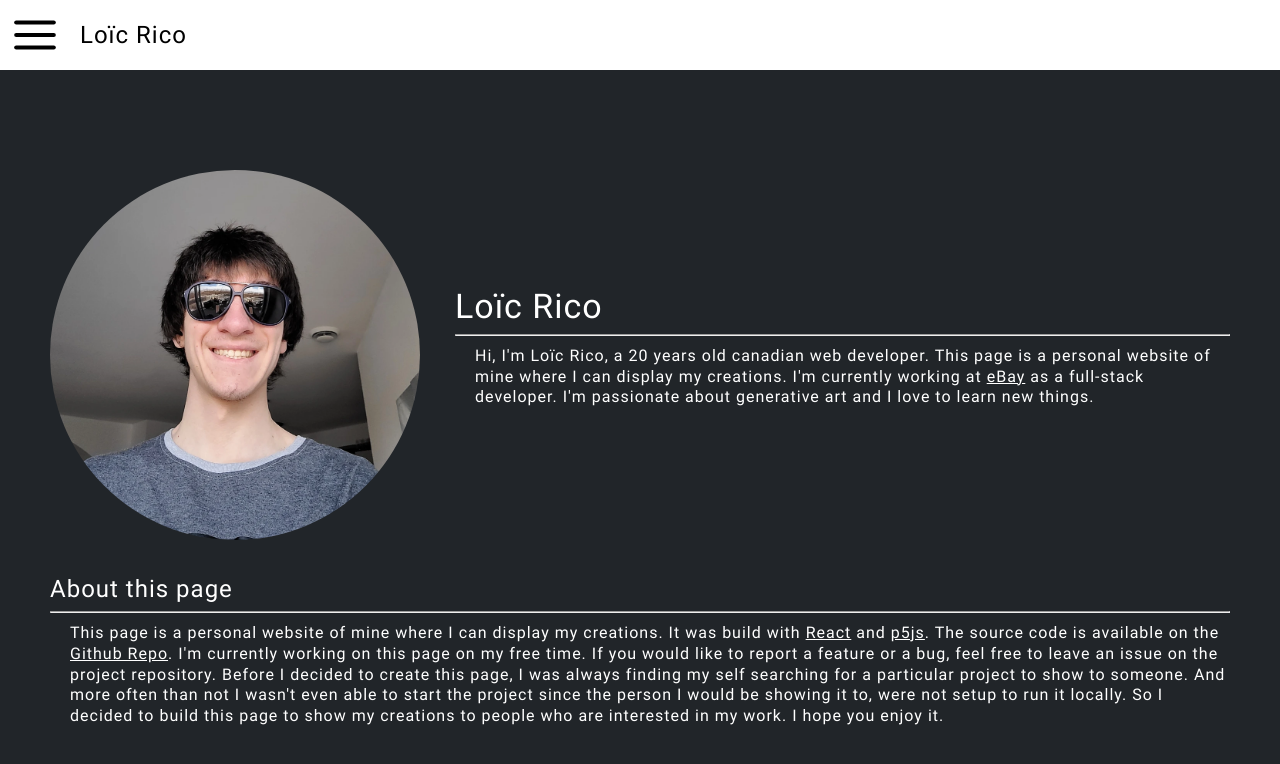
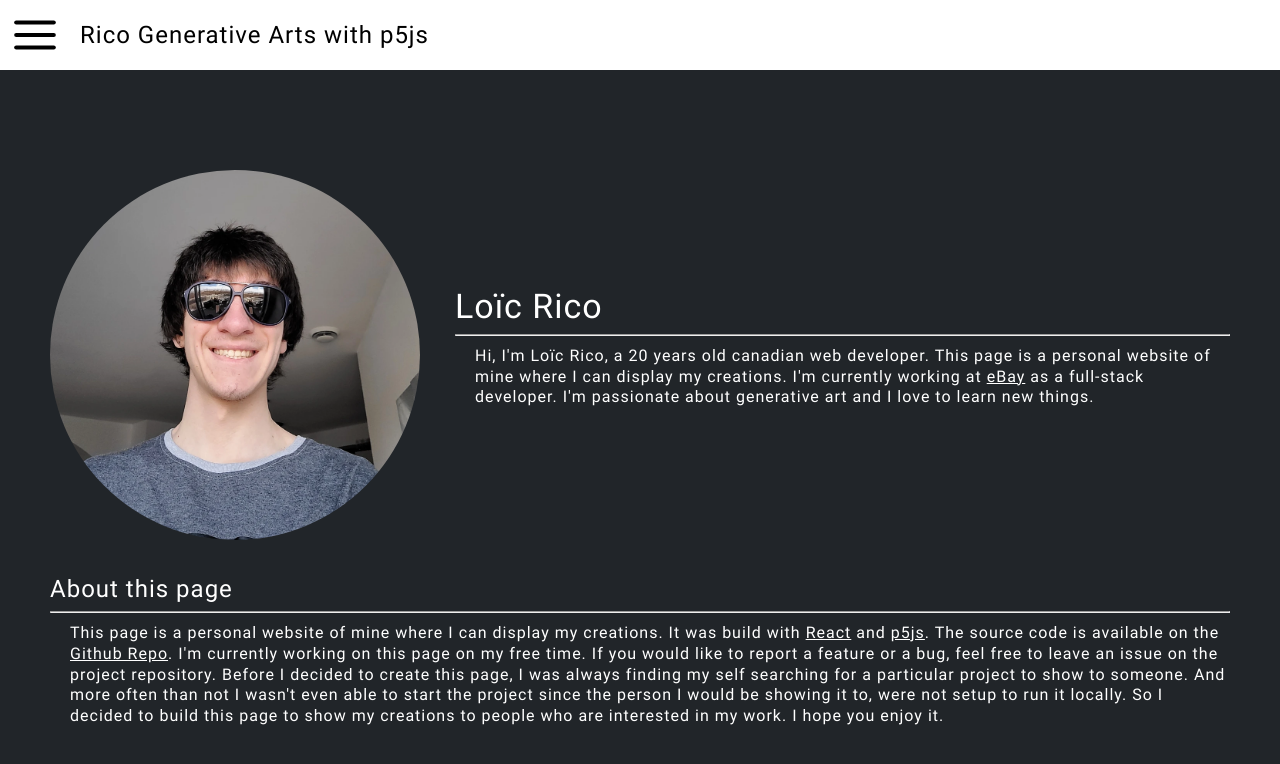
Before and after one commit to ricoloic/personal-webpage-v2, a React (Vite) app: page / in a window 1280 px wide. Shown: the top 764 px of the page. Built offline with nearby package versions, Linux system fonts and the light colour scheme.

Commit message:
fix: title and description page meta

```diff
--- a/index.html
+++ b/index.html
@@ -7,7 +7,8 @@
     <link rel="preconnect" href="https://fonts.gstatic.com" crossorigin>
     <link href="https://fonts.googleapis.com/css2?family=Montserrat&display=swap" rel="stylesheet">
     <meta name="viewport" content="width=device-width, initial-scale=1.0" />
-    <title>Loïc Rico Arts</title>
+    <meta name="description" content="This page is to show my creative journey creating Generative Art. Some sketches are: Flocking Simulation, Maurer Rose, Flow Field, Besier Curve and more." />
+    <title>Rico Generative Arts with p5js</title>
   </head>
   <body>
     <div id="root"></div>
--- a/src/hoc/withTitle.tsx
+++ b/src/hoc/withTitle.tsx
@@ -11,7 +11,9 @@ export default function withTitle(page: PagesKeys) {
       const { setTitle, setPage } = useApp();
 
       const title =
-        page === 'home' ? 'Loïc Rico' : (t(`${PAGES[page]}`) as string);
+        page === 'home'
+          ? 'Rico Generative Arts with p5js'
+          : (t(`${PAGES[page]}`) as string);
 
       useEffect(() => {
         setTitle(title);
```
